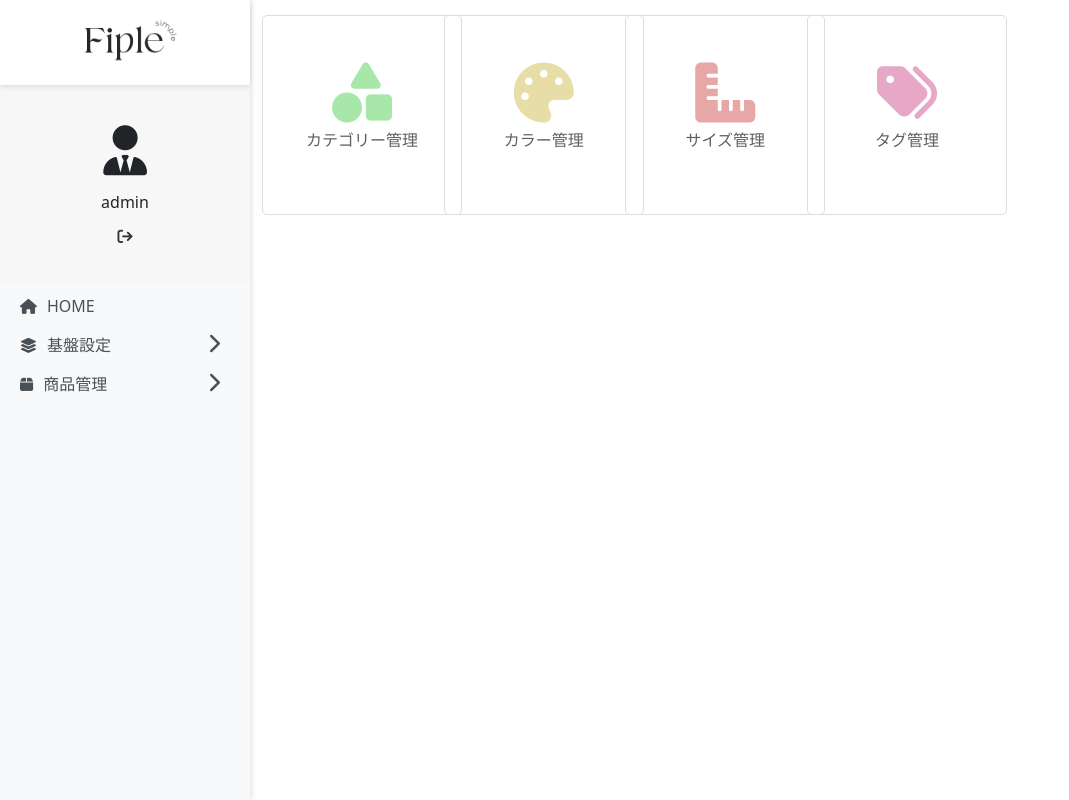
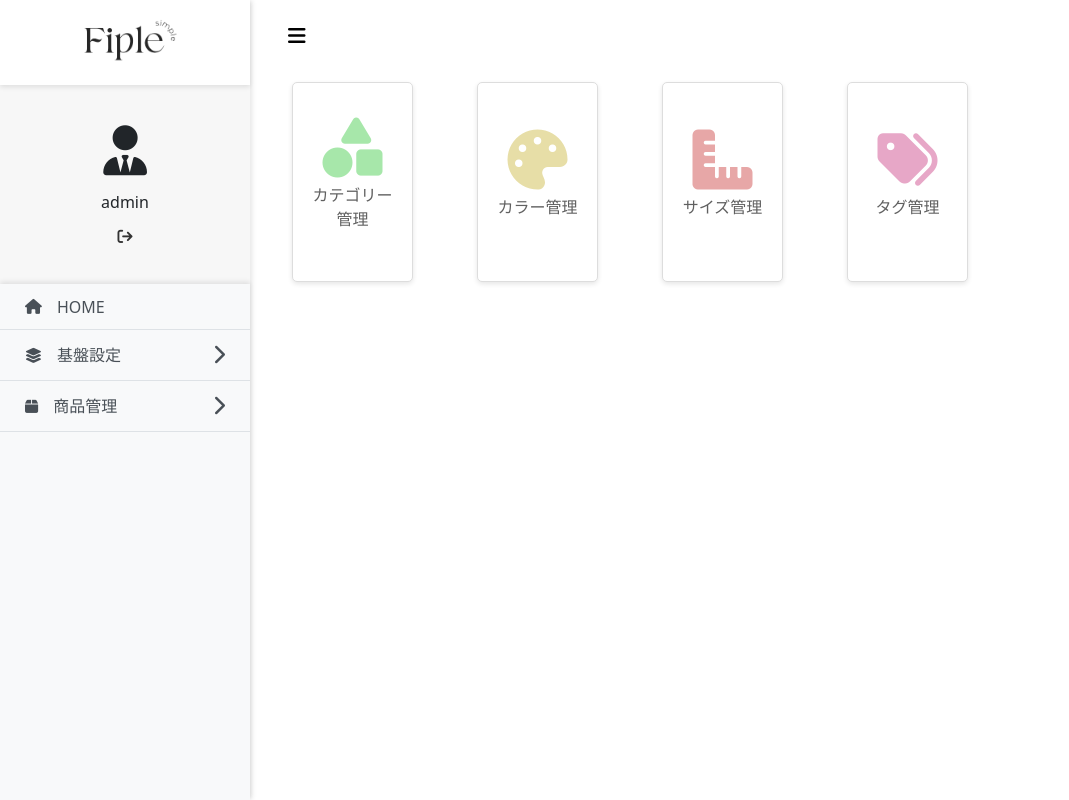
Before and after one commit to JunOkada01/fiple, a Django app: page /base_settings/ in a window 1280 px wide. Shown: the whole page, without its empty margins (0-1069 px from the left). Run offline with Django 4.2, Linux system fonts and the light colour scheme; a user stored in the database is signed in; some libraries are stand-ins or nearby versions.

Commit message:
管理者画面 ログイン前ログイン後での画面の分別、その他サイドバーやmainのレイアウト・デザインの改善

```diff
--- a/backend/fiplejango/fipleapp/static/style.css
+++ b/backend/fiplejango/fipleapp/static/style.css
@@ -1,8 +1,11 @@
 /* 全体の基本設定 */
-body {
-    font-family: Arial, sans-serif; /* テキストフォントの統一 */
-    margin: 0; /* マージンのリセット */
-    padding: 0; /* パディングのリセット */
+html, body {
+    height: 100%;         /* ページ全体の高さを100%に設定 */
+    margin: 0;            /* ブラウザデフォルトの余白をリセット */
+    padding: 0;           /* パディングをリセット */
+    box-sizing: border-box; /* 全体のボックスサイズ計算を標準化 */
+    font-family: Arial, sans-serif; /* 統一したフォント */
+    overflow-x: hidden;  /* 横スクロールを防止 */
 }
 
 .dashboard-header {
@@ -55,6 +58,24 @@ body {
     left: 0; /* 左側に固定 */
     top: 0; /* 上部に固定 */
     z-index: 1000; /* 他の要素の上に表示 */
+    transition: transform 0.5s ease, width 0.5s ease;
+    transform: translateX(0); /* 開いた状態 */
+}
+.sidebar.closed {
+    transform: translateX(-100%); /* 閉じた状態 */
+}
+/* サイドバーを閉じた際に余白を削除 */
+.sidebar.closed + .container {
+    margin-left: 0;
+}
+/* mainを画面の幅全体に設定 */
+main.sidebar-closed {
+    margin-left: 0;
+}
+/* サイドバー開閉による画面の切り替えを設定 */
+.sidebar.closed ~ main {
+    margin-left: 0;
+    width: 100%;
 }
 
 /* サイドバーのヘッダー部分 */
@@ -120,6 +141,7 @@ body {
     padding: 0;
     margin: 0;
     overflow-y: auto;
+    box-shadow: 0 -2px 5px rgba(0, 0, 0, 0.1);
 }
 
 /* --------------------------------------------------- */
@@ -155,7 +177,6 @@ body {
 }
 
 .sidebar .side-main li {
-    margin: 5px 0;
 }
 
 .sidebar .side-main li a {
@@ -163,13 +184,12 @@ body {
     align-items: center;
     text-decoration: none;
     color: #495057;
-    padding: 5px 20px;
+    padding: 10px 10px;
     transition: background-color 0.2s;
-    border-radius: 5px;
 }
 
 /* ホバーエフェクト */
-.sidebar .side-main .side-item-top a:hover,
+.sidebar .side-main .side-item-top .item-top:hover,
 .sidebar .side-main .side-item-main:hover {
     background-color: #e9ecef;
 }
@@ -177,7 +197,9 @@ body {
 /* アイコンとテキスト間隔 */
 .sidebar .side-main li a i {
     font-size: 20px;
+    margin-left: 10px;
     margin-right: 10px;
+    padding: 5px;
 }
 
 /* --------------------------------------------------- */
@@ -186,7 +208,8 @@ body {
 .side-item-top ul,
 .side-item-top .side-item {
     list-style: none;
-    padding-left: 0;
+    padding: 0;
+    padding-left: 30px;
 }
 
 /* --------------------------------------------------- */
@@ -209,7 +233,8 @@ body {
 .side-item-top .submenu {
     max-height: 0;
     overflow: hidden;
-    transition: max-height 0.3s ease;
+    transition: max-height 0.5s ease;
+    background-color: whitesmoke;
 }
 
 .side-item-top.active .submenu {
@@ -217,17 +242,42 @@ body {
 }
 /* --------------------------------------------------- */
 
-.submenu-item ul {
-    list-style: none;
-    padding-left: 20px;
-}
-
 /* --------------------------------------------------- */
 /* その他コンテンツ要素                           */
 /* --------------------------------------------------- */
 
+.container {
+    height: 100vh;
+    display: flex;
+    flex-direction: column; /* 縦配置 */
+    transition: margin-left 0.5s ease;
+}
+
+.content-header {
+    width: 100%; /* 必要に応じて調整 */
+    height: auto;
+    padding: 0 10px;
+    padding-top: 10px;
+}
+/* サイドバー開閉ボタン */
+.content-header .sidebar-toggle {
+    background-color: transparent;
+    border: none;
+    font-size: 20px;
+    cursor: pointer;
+    margin: 10px;
+}
+
+.content-header .sidebar-toggle i {
+    transition: transform 0.5s ease;
+}
+
+.sidebar.closed + .content-header .sidebar-toggle i {
+    transform: rotate(180deg); /* アイコンを回転 */
+}
+
 .content {
-    width: 250px;
+    width: 100%;
     height: auto;
     text-align: center;
     margin: 0;
@@ -356,34 +327,28 @@ main {
     display: flex;
     flex-wrap: wrap; /* 折り返しを許可 */
     justify-content: left; /* 横方向中央揃え */
-    gap: 10px; /* 各タイルの間隔 */
+    gap: 20px;
 }
 
-.icon-link {
-    text-decoration: none; /* 下線を無くす */
-    color: inherit;
+.icon-tile {
+    width: 200px;
+    height: 200px;
+    padding: 15px;
+    box-sizing: border-box;
+    border: 1px solid #ddd;
+    text-align: center;
+    display: flex;
+    flex-direction: column;
+    justify-content: center;
+    align-items: center;
+    border-radius: 5px;
+    transition: all 0.3s ease;
+    background-color: #fff;
+    box-shadow: 0 2px 5px rgba(0,0,0,0.1);
+    overflow: hidden;
 }
 
-.icon-tile p {
-    color: #606060;
-}
-
-.icon-tile,
-.text-tile {
-    width: 200px; /* 幅 */
-    height: 200px; /* 高さ */
-    border: 1px solid #ddd;
-    text-align: center;
-    margin: 15px auto; /* 水平・垂直に中央寄せ */
-    border-radius: 5px;
-    transition: all 0.3s ease;
-    display: flex;
-    flex-direction: column; /* アイコンとテキストを縦並び */
-    justify-content: center; /* 垂直方向中央寄せ */
-    align-items: center; /* 水平方向中央寄せ */
-}
-
-.icon-tile:hover, .text-tile:hover {
+.icon-tile:hover {
     background-color: #f9f9f9;
     box-shadow: 0px 4px 10px rgba(0, 0, 0, 0.1);
 }
@@ -392,30 +357,27 @@ main {
     font-size: 60px;
     margin-bottom: 5px;
 }
-
-.icon-tile img {
-    width: 50px;
-    margin-bottom: 10px;
-}
-.text-tile {
-    padding: 30px 20px;
-    font-size: 1.2rem;
-}
-.text-tile .value {
-    font-size: 2rem;
-    font-weight: bold;
+.icon-link {
+    text-decoration: none; /* 下線を無くす */
+    color: inherit;
+    width: 100%;
+    padding: 0 10px; /* 各カラム間のスペース */
+    margin-bottom: 20px; /* 縦方向の間隔 */
+    box-sizing: border-box;
 }
 
-@media (max-width: 576px) {
-    .icon-tile {
-        padding: 10px;
+.icon-tile p {
+    color: #606060;
+}
+
+@media (max-width: 768px) {
+    main {
+        margin-left: 0 !important;
+        width: 100% !important;
     }
 
-    .icon-tile i {
-        font-size: 1.5rem;
-    }
-
-    .icon-tile p {
-        font-size: 0.8rem;
+    .sidebar {
+        width: 100%;
+        max-width: 250px;
     }
 }
--- a/backend/fiplejango/fipleapp/templates/admin_create.html
+++ b/backend/fiplejango/fipleapp/templates/admin/admin_create.html
@@ -1,4 +1,4 @@
-{% extends 'base.html' %}
+{% extends 'admin/base.html' %}
 
 {% block title %}管理者登録{% endblock %}
 
--- a/backend/fiplejango/fipleapp/templates/admin_login.html
+++ b/backend/fiplejango/fipleapp/templates/admin/admin_login.html
@@ -1,4 +1,4 @@
-{% extends 'base.html' %}
+{% extends 'admin/base.html' %}
 
 {% block title %}管理者ログイン{% endblock %}
 
--- a/backend/fiplejango/fipleapp/templates/base.html
+++ b/backend/fiplejango/fipleapp/templates/base.html
@@ -37,34 +37,31 @@
         </header>
 
         <main>
-            {% if request.user.is_authenticated %}
+            {% if request.user.is_authenticated and current_path != '/admin_login/' and current_path != '/admin_create/' %}
             <aside>
-                <nav class="sidebar">
+                <nav class="sidebar" id="sidebar">
                     <div class="side-header">
-                        <img class="sidebar-logo" src="{% static 'images/Fiple-simple.png' %}" alt="Fiple-simple-logo">
+                        <a href="{% url 'fipleapp:admin_top' %}">
+                            <img class="sidebar-logo" src="{% static 'images/Fiple-simple.png' %}" alt="Fiple-simple-logo">
+                        </a>
                     </div>
 
                     <div class="admin-user-bord">
                         <div class="admin-user">
                             <i class="fa-solid fa-user-tie" style="font-size: 50px;"></i>
-                            {% if request.user.is_authenticated %}
                                 <span class="admin-username">{{ user }}</span>
-                            {% endif %}
-
-                            {% if request.user.is_authenticated %}
                             <div class="logout-link-btn">
                                 <a href="{% url 'fipleapp:admin_logout' %}"><i class="fa-solid fa-arrow-right-from-bracket"></i></a>
                             </div>
-                            {% endif %}
                         </div>
                     </div>
                     <div class="side-content">
                         <ul class="side-main">
-                            <li class="side-item-main"><a href="{% url 'fipleapp:admin_top' %}"><i class="fa-solid fa-house" style="font-size: 15px;"></i>HOME</a></li>
+                            <li class="side-item-main border-bottom"><a href="{% url 'fipleapp:admin_top' %}"><i class="fa-solid fa-house" style="font-size: 15px;"></i>HOME</a></li>
                             <!-- 基盤設定 -->
                             <li class="side-item-top">
-                                <a href="{% url 'fipleapp:base_settings' %}"><i class="fa-solid fa-layer-group" style="font-size: 15px;"></i>基盤設定<span class="toggle-submenu"><i class="fa-solid fa-chevron-right"></i></span></a>
-                                <ul class="submenu">
+                                <a href="{% url 'fipleapp:base_settings' %}" class="item-top"><i class="fa-solid fa-layer-group" style="font-size: 15px;"></i>基盤設定<span class="toggle-submenu"><i class="fa-solid fa-chevron-right"></i></span></a>
+                                <ul class="submenu border-bottom">
                                     <li class="submenu-item">
                                         <a href="{% url 'fipleapp:category_top' %}">Category</a>
                                         <!--
@@ -81,8 +78,8 @@
                             </li>
                             <!-- 商品管理 -->
                             <li class="side-item-top">
-                                <a href="{% url 'fipleapp:product_management' %}"><i class="fa-solid fa-box" style="font-size: 15px;"></i>商品管理<span class="toggle-submenu"><i class="fa-solid fa-chevron-right"></i></span></a>
-                                <ul class="submenu">
+                                <a href="{% url 'fipleapp:product_management' %}" class="item-top"><i class="fa-solid fa-box" style="font-size: 15px;"></i>商品管理<span class="toggle-submenu"><i class="fa-solid fa-chevron-right"></i></span></a>
+                                <ul class="submenu border-bottom">
                                     <li class="submenu-item"><a href="{% url 'fipleapp:product_image_list' %}">商品画像管理</a></li>
                                     <li class="submenu-item"><a href="{% url 'fipleapp:product_tag_list' %}">商品タグ管理</a></li>
                                     <li class="submenu-item"><a href="{% url 'fipleapp:product_origin_list' %}">商品元管理</a></li>
@@ -95,14 +92,39 @@
             </aside>
             {% endif %}
 
-            <div class="content container">
-                {% block content %}
-                <!-- コンテンツはここに表示されます -->
-                {% endblock %}
+            <div class="container">
+                <div class="content-header">
+                    {% if request.user.is_authenticated %}
+                    <button class="sidebar-toggle" id="sidebarToggle">
+                        <i class="fa-solid fa-bars"></i> <!-- 開閉ボタンのアイコン -->
+                    </button>
+                    {% endif %}
+                </div>
+                <div class="content">
+                    {% block content %}
+                    <!-- コンテンツはここに表示されます -->
+                    {% endblock %}
+                </div>
             </div>
         </main>
 
         <script src="https://cdn.jsdelivr.net/npm/bootstrap@5.3.0-alpha1/dist/js/bootstrap.bundle.min.js"></script>
+
+        <!-- サイドバー開閉ボタン処理 -->
+        <script>
+            document.addEventListener('DOMContentLoaded', function () {
+                const sidebar = document.getElementById('sidebar');
+                const sidebarToggle = document.getElementById('sidebarToggle');
+                const mainContent = document.querySelector('main');
+
+                sidebarToggle.addEventListener('click', function () {
+                    sidebar.classList.toggle('closed');
+                    mainContent.classList.toggle('sidebar-closed');
+                });
+            });
+        </script>
+
+        <!-- サイドバー内サイドメニューの開閉処理 -->
         <script>
             document.addEventListener('DOMContentLoaded', function() {
                 const toggleButtons = document.querySelectorAll('.side-item-top > a .toggle-submenu');
@@ -115,6 +137,18 @@
                     });
                 });
             });
-            </script>
+        </script>
+
+        <!-- 管理者ログイン・新規登録でのサイドバー非表示処理 -->
+        <script>
+            document.addEventListener('DOMContentLoaded', function() {
+                const currentPath = window.location.pathname;
+                const noSidebarPaths = ['/admin_login/', '/admin_create/'];
+
+                if (noSidebarPaths.includes(currentPath)) {
+                    document.querySelector('main').classList.add('no-sidebar');
+                }
+            });
+        </script>
     </body>
 </html>
--- a/backend/fiplejango/fipleapp/templates/base_settings/category/top.html
+++ b/backend/fiplejango/fipleapp/templates/base_settings/category/top.html
@@ -1,8 +1,9 @@
 {% extends 'base.html' %}
 {% block title %}カテゴリートップ{% endblock %}
 {% block content %}
+<div class="box-container">
     <div class="row">
-    <div class="col-lg-2 col-md-3 col-sm-4 col-6">
+        <div class="col-6 col-sm-4 col-md-3 col-lg-2">
             <a href="{% url 'fipleapp:category_list' %}" class="icon-link">
                 <div class="icon-tile">
                     <i class="fa-regular fa-bookmark icons" style="color: lightcoral;"></i>
@@ -10,7 +11,7 @@
                 </div>
             </a>
         </div>
-    <div class="col-lg-2 col-md-3 col-sm-4 col-6">
+        <div class="col-6 col-sm-4 col-md-3 col-lg-2">
             <a href="{% url 'fipleapp:subcategory_list' %}" class="icon-link">
                 <div class="icon-tile">
                     <i class="fa-regular fa-bookmark icons" style="color: lightskyblue;"></i>
@@ -19,4 +20,5 @@
             </a>
         </div>
     </div>
+</div>
 {% endblock %}
--- a/backend/fiplejango/fipleapp/templates/base_settings/top.html
+++ b/backend/fiplejango/fipleapp/templates/base_settings/top.html
@@ -1,8 +1,9 @@
 {% extends 'base.html' %}
 {% block title %}基盤設定トップ{% endblock %}
 {% block content %}
+<div class="box-container">
     <div class="row">
-    <div class="col-lg-2 col-md-3 col-sm-4 col-6">
+        <div class="col-6 col-sm-4 col-md-3 col-lg-2">
             <a href="{% url 'fipleapp:category_top' %}" class="icon-link">
                 <div class="icon-tile">
                     <i class="fa-solid fa-shapes icons" style="color: #a7e7aa;"></i>
@@ -10,7 +11,7 @@
                 </div>
             </a>
         </div>
-    <div class="col-lg-2 col-md-3 col-sm-4 col-6">
+        <div class="col-6 col-sm-4 col-md-3 col-lg-2">
             <a href="{% url 'fipleapp:color_list' %}" class="icon-link">
                 <div class="icon-tile">
                     <i class="fa-solid fa-palette icons" style="color: #e7dea7;"></i>
@@ -18,7 +19,7 @@
                 </div>
             </a>
         </div>
-    <div class="col-lg-2 col-md-3 col-sm-4 col-6">
+        <div class="col-6 col-sm-4 col-md-3 col-lg-2">
             <a href="{% url 'fipleapp:size_list' %}" class="icon-link">
                 <div class="icon-tile">
                     <i class="fa-solid fa-ruler-combined icons" style="color: #e7a7a7;"></i>
@@ -26,7 +27,7 @@
                 </div>
             </a>
         </div>
-    <div class="col-lg-2 col-md-3 col-sm-4 col-6">
+        <div class="col-6 col-sm-4 col-md-3 col-lg-2">
             <a href="{% url 'fipleapp:tag_list' %}" class="icon-link">
                 <div class="icon-tile">
                     <i class="fa-solid fa-tags icons" style="color: #e7a7c7;"></i>
@@ -35,4 +36,5 @@
             </a>
         </div>
     </div>
+</div>
 {% endblock %}
--- a/backend/fiplejango/fipleapp/views.py
+++ b/backend/fiplejango/fipleapp/views.py
@@ -186,7 +186,7 @@ def admin_create(request):
             return redirect('fipleapp:admin_login')
     else:
         form = AdminCreationForm()
-    return render(request, 'admin_create.html', {'form': form})
+    return render(request, 'admin/admin_create.html', {'form': form, 'current_path': request.path})
 
 def admin_login(request):
     if request.method == 'POST':
@@ -209,7 +209,7 @@ def admin_login(request):
                 messages.error(request, '管理者が見つかりません')
     else:
         form = AdminLoginForm()
-    return render(request, 'admin_login.html', {'form': form})
+    return render(request, 'admin/admin_login.html', {'form': form, 'current_path': request.path})
 
 
 class AdminTop(LoginRequiredMixin, TemplateView):
```
Also changed, not shown: other parts of backend/fiplejango/fipleapp/static/style.css (+3 -81 lines), backend/fiplejango/fipleapp/static/admin.css (added, +79 -0 lines), backend/fiplejango/fipleapp/templates/admin/base.html (added, +27 -0 lines), backend/fiplejango/fipleapp/templates/admin_top.html (+5 -5 lines), backend/fiplejango/fipleapp/templates/product_management/top.html (+6 -4 lines), backend/fiplejango/db.sqlite3. Lines whose indentation alone changed are shown as unchanged.
